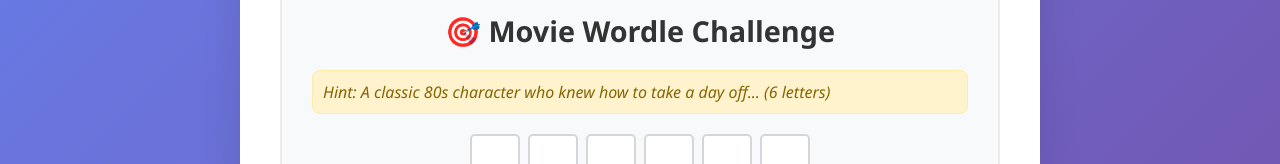
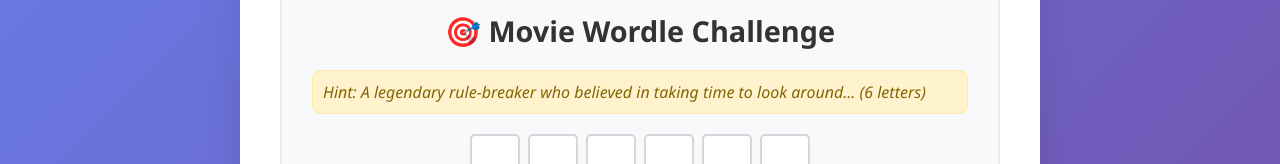
Before and after one commit to aliciaboddy/Fathers-Day-Surprise-2025, a plain HTML site: page index.html in a window 1280 px wide. Shown: the part 243-407 px from the top of the page. Drawn offline with Linux system fonts and the light colour scheme.

Commit message:
Update index.html

```diff
--- a/index.html
+++ b/index.html
@@ -323,7 +323,7 @@
         <!-- Wordle Game -->
         <div class="game-section" id="wordleSection">
             <div class="game-title">🎯 Movie Wordle Challenge</div>
-            <div class="hint">Hint: A classic 80s character who knew how to take a day off... (6 letters)</div>
+            <div class="hint">Hint: A legendary rule-breaker who believed in taking time to look around... (6 letters)</div>
 
             <div class="wordle-grid" id="wordleGrid"></div>
 
```
